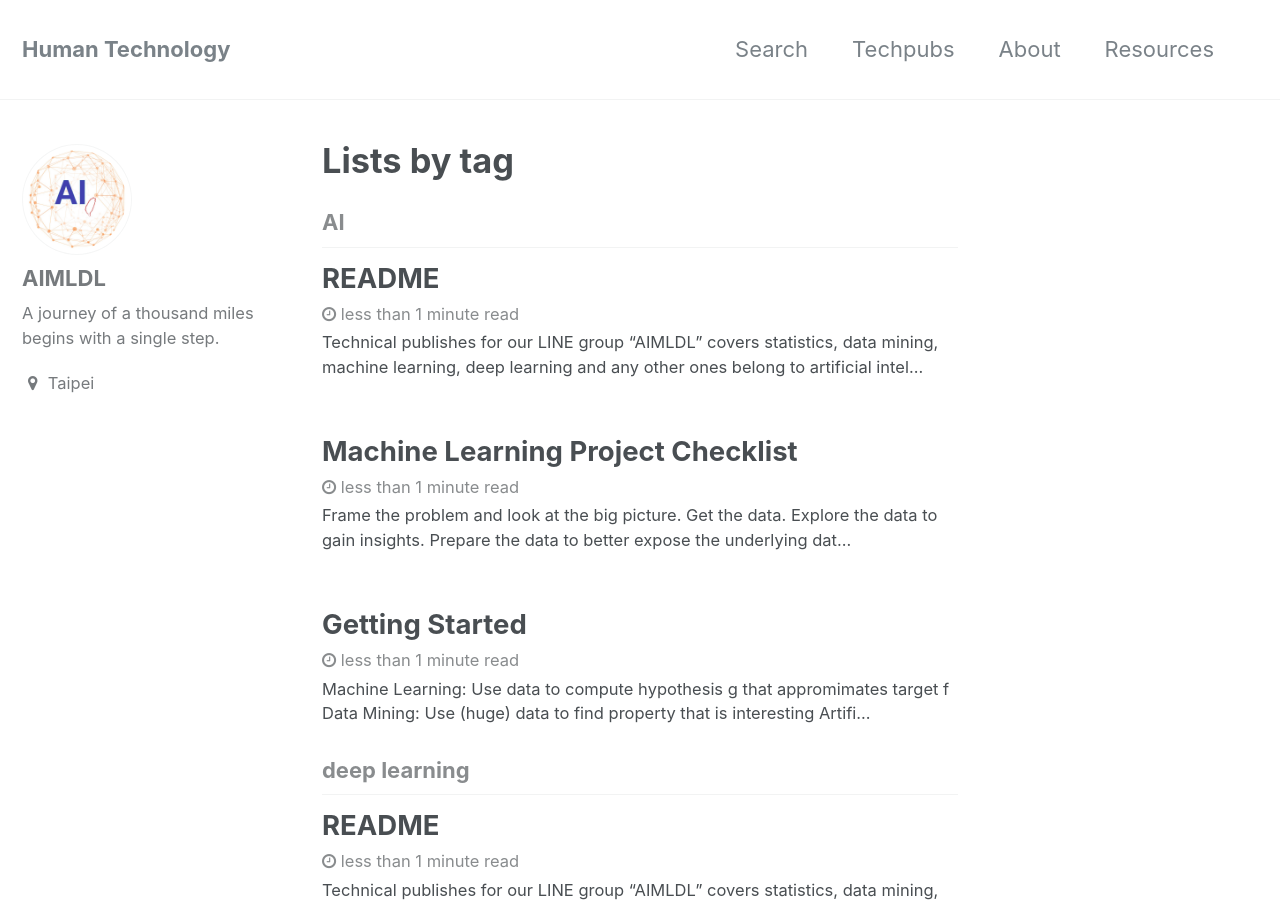
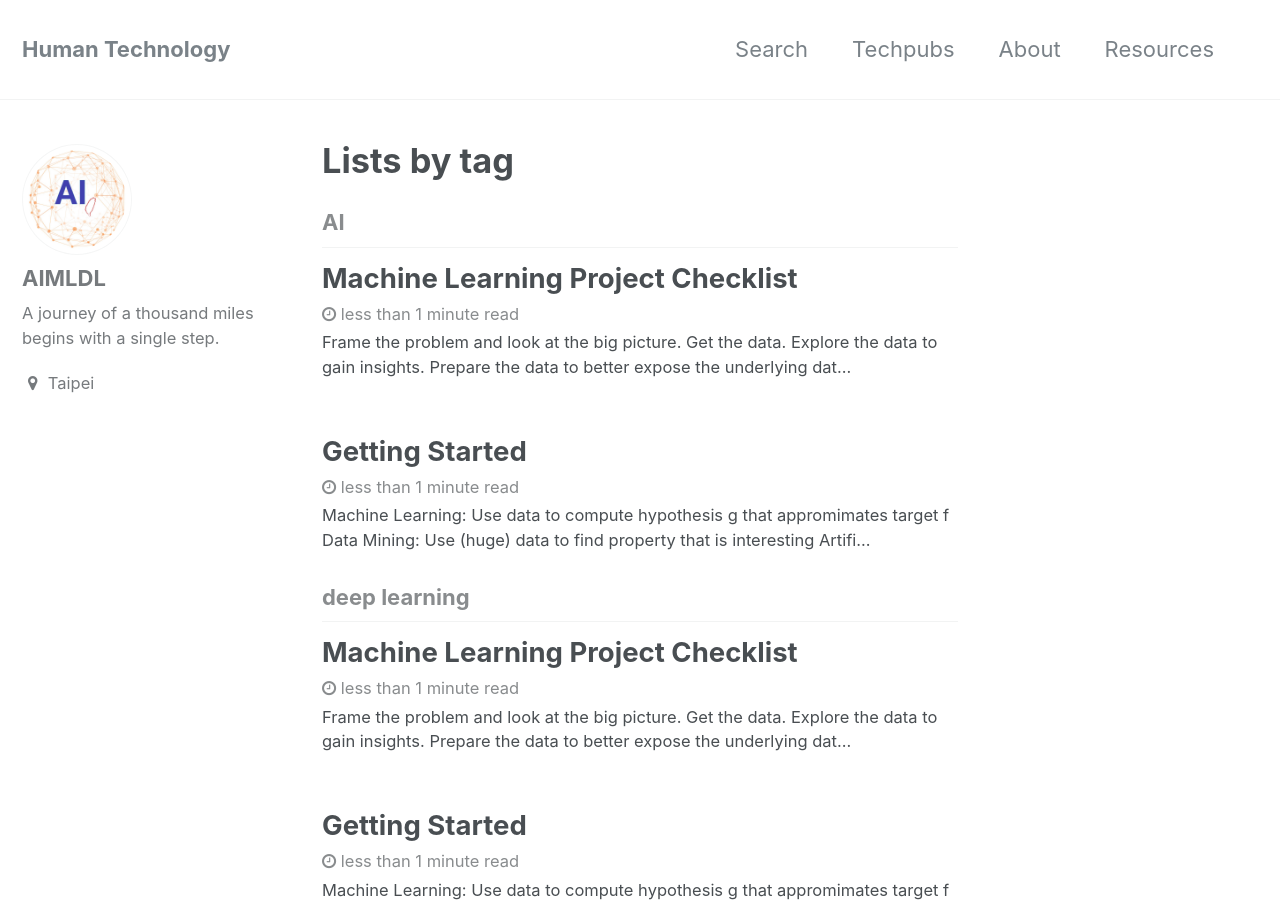
Before and after one commit to starlinking/ai, a Jekyll site: the page built from _pages/tag.html, in a window 1280 px wide and 900 px high. Built offline with Jekyll 4.4.1, drawn with Linux system fonts in a browser that asks for light colours; some of the changed text lies outside the part shown.

```diff
--- a/_posts/2017-12-24-README.md
+++ /dev/null
@@ -1,11 +0,0 @@
----
-title:  "README"
-categories:
-  - AI
-tags:
-  - AI
-  - machine learning
-  - deep learning
----
-
-Technical publishes for our LINE group "AIMLDL" covers statistics, data mining, machine learning, deep learning and any other ones belong to artificial intelligence domain. Let us get started as a Maker to make our cool ideas come true.
```
Also changed, not shown: _pages/about.md (+1 -1 lines).
